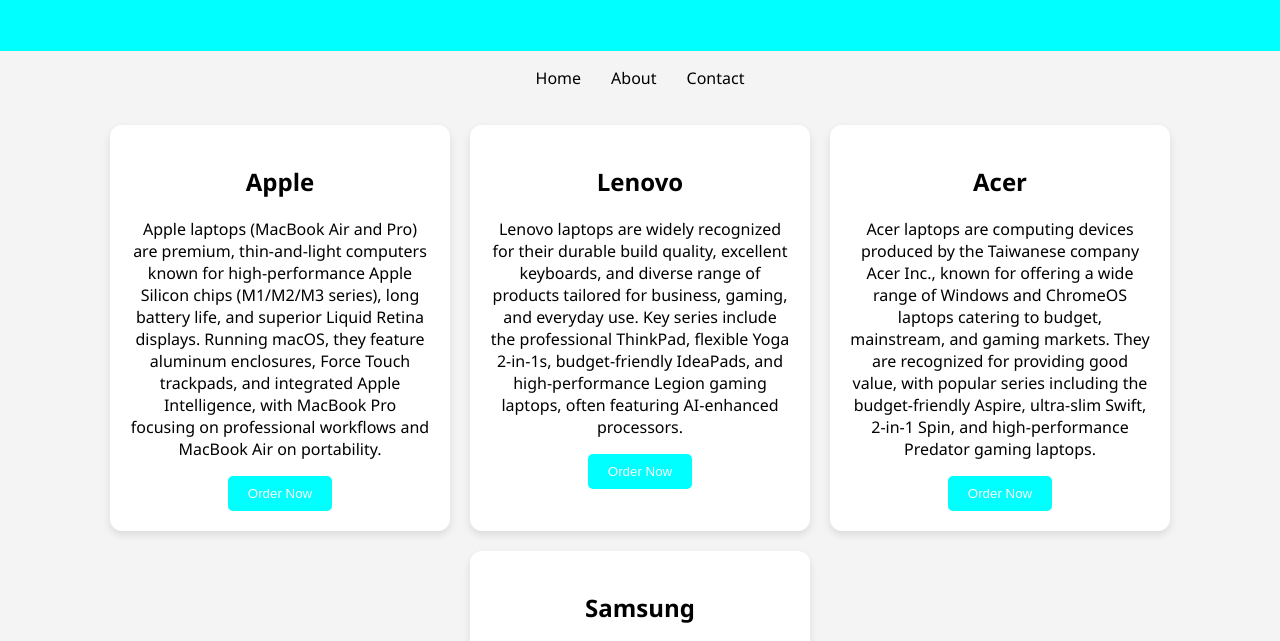
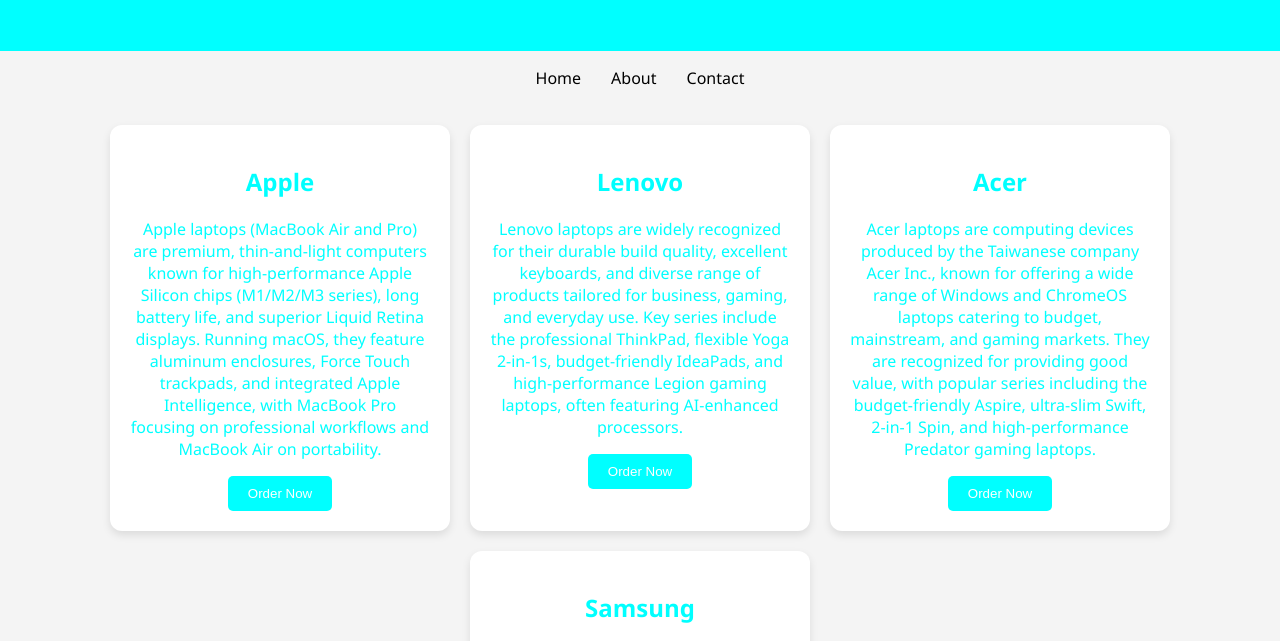
Before and after one commit to kaie02/SemiExam, a plain HTML site: page index.html in a window 1280 px wide. Shown: the part 99-740 px from the top of the page. Drawn offline with Linux system fonts and the light colour scheme.

Commit message:
Update style.css

```diff
--- a/style.css
+++ b/style.css
@@ -3,7 +3,7 @@
     margin: 0;
     padding: 0;
     background-color: #f4f4f4;
-    color: ##00FFFF;
+    color: #00FFFF;
 }
 
 header {
```
